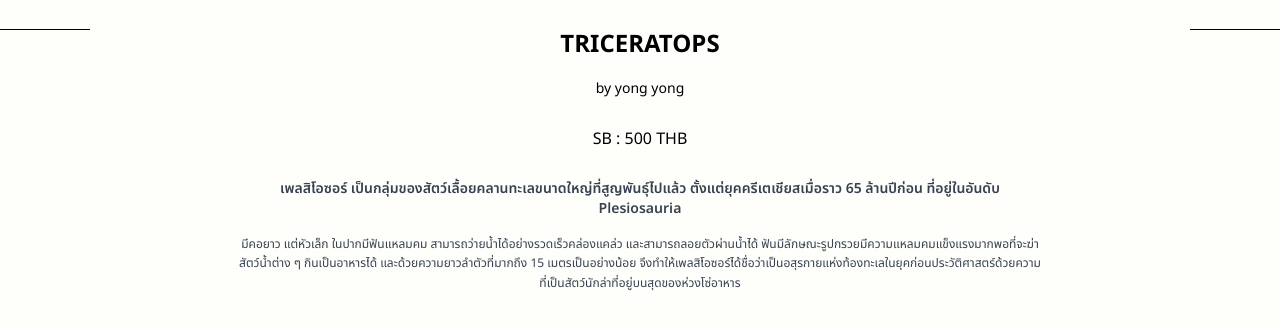
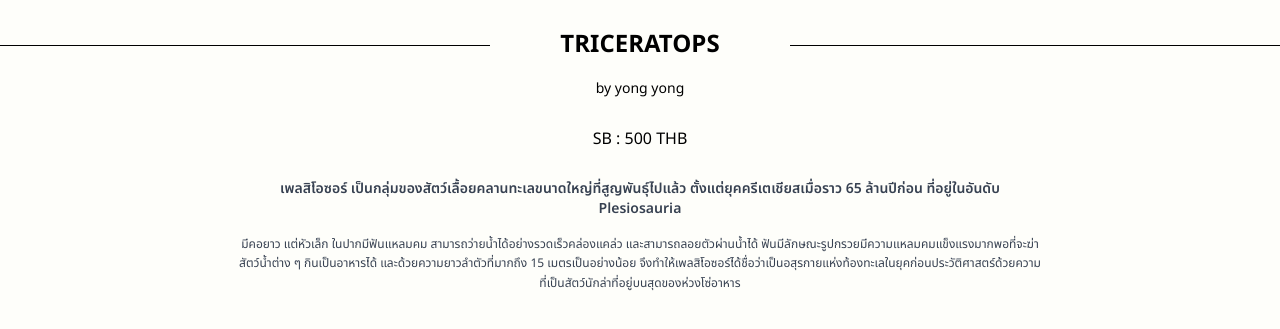
Before and after one commit to yadada-wA/AdopPartyDino, a website: page yong.html in a window 1280 px wide. Shown: the part 427-756 px from the top of the page. Drawn offline with Linux system fonts and the light colour scheme.

Commit message:
edited line

```diff
--- a/component.css
+++ b/component.css
@@ -22,20 +22,6 @@ body {
     background-color: #fefefa;
     z-index: 2;
 }
-
-.header-line::after, .header-line::before {
-    position: absolute;
-    display: inline-block;
-    content: '';
-    width: 90px;
-    height: 1.05px;
-    background-color: rgb(0, 0, 0);
-    z-index: 1;
+.line{
+    z-index: -1;
 }
-
-.header-line::after {
-    right: 0;
-}
-.header-line::before {
-    left: 0;
-}
--- a/yong.html
+++ b/yong.html
@@ -36,11 +36,14 @@
     <div class="text-center justify-center content-center">
       <br />
       <div class="header-line">
-        <div class="header">
-          <h1 class="uppercase font-bold text-2xl text-center">Triceratops</h1>
+        <div class="relative">
+          <div class="absolute w-full h-[1px] bg-black top-4 line"></div>
+          <div class="header z-20">
+            <h1 class="uppercase font-bold text-2xl text-center z-20">
+              Triceratops
+            </h1>
+          </div>
         </div>
-      </div>
-
       <a
         href="https://www.facebook.com/near.misadearru?mibextid=ZbWKwL"
         target="_blank"
```
Also changed, not shown: ake.html (+8 -5 lines), kunlanan.html (+12 -10 lines), out/tailwind.css.
